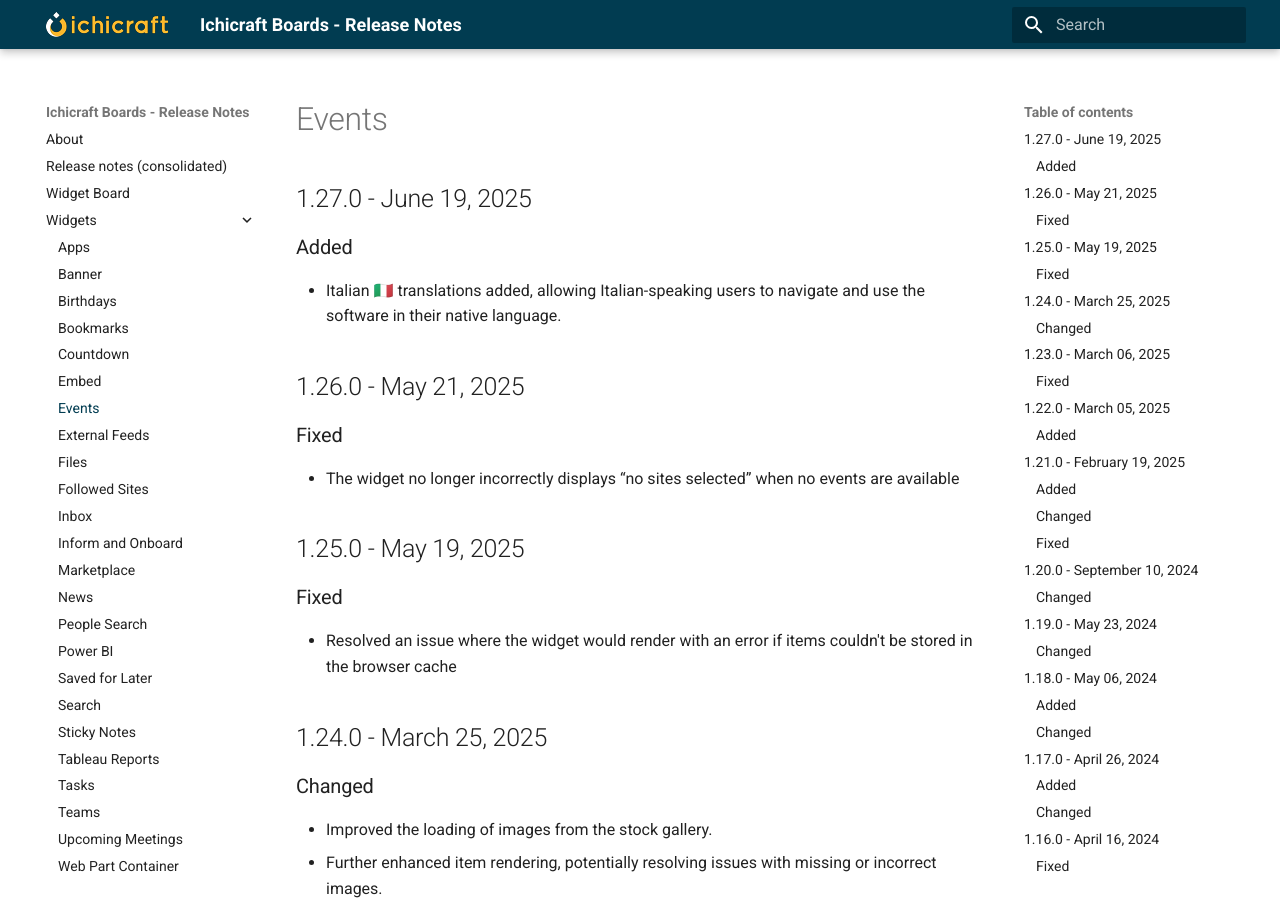
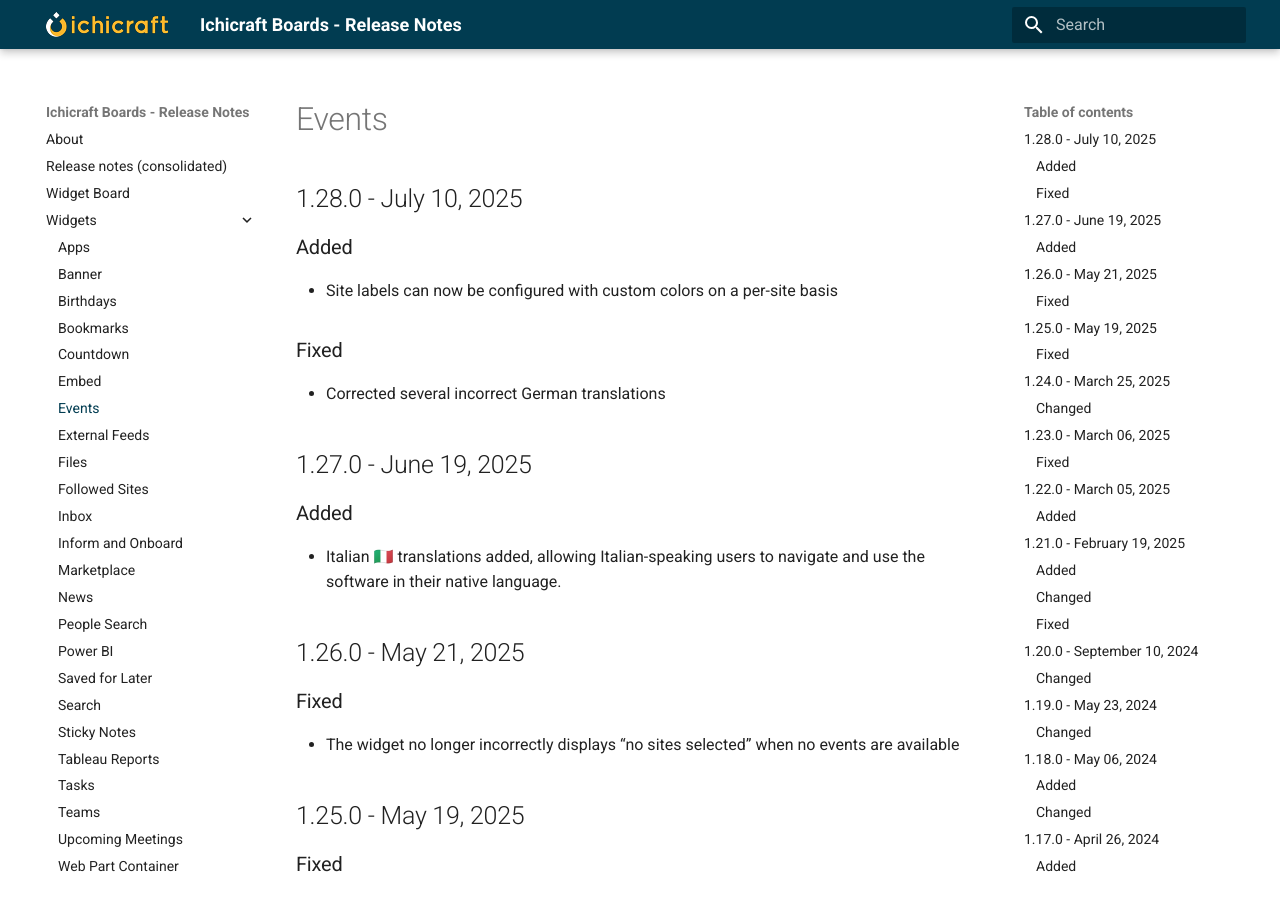
Before and after one commit to ichicraft/widgets-docs, an MkDocs documentation site: the page built from docs/Widgets/Events.md, in a window 1280 px wide and 900 px high. Built offline with MkDocs 1.6.1 and Material for MkDocs 9.7.7, drawn with Linux system fonts in a browser that asks for light colours.

```diff
--- a/docs/Widgets/Events.md
+++ b/docs/Widgets/Events.md
@@ -1,3 +1,11 @@
+## 1.28.0 - July 10, 2025
+
+### Added
+- Site labels can now be configured with custom colors on a per-site basis
+
+### Fixed
+- Corrected several incorrect German translations
+
 ## 1.27.0 - June 19, 2025
 
 ### Added
```
Also changed, not shown: docs/Release-notes-(consolidated).md (+8 -0 lines).
